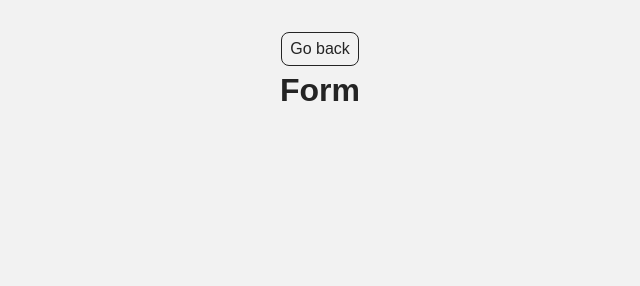
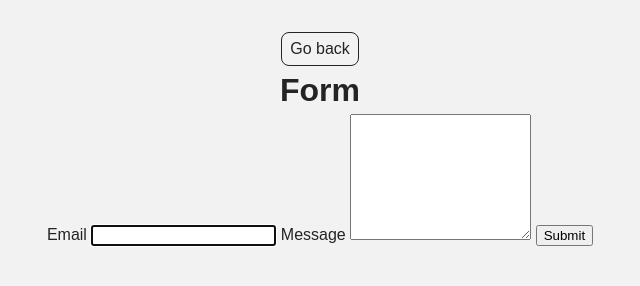
Before and after one commit to Yaremchuk-Sergey/goit-js-hw-09, a plain HTML site: page 2-form.html in a window 1280 px wide. Shown: the whole page, without its empty margins (320-960 px from the left). Drawn offline with Linux system fonts and the light colour scheme.

Commit message:
Deploying to gh-pages from @ Yaremchuk-Sergey/goit-js-hw-09@08ca4904ee5eb23f60b441f1eb4dac501d835b0a 🚀

```diff
--- a/2-form.html
+++ b/2-form.html
@@ -5,7 +5,8 @@
     <meta http-equiv="X-UA-Compatible" content="IE=edge" />
     <meta name="viewport" content="width=device-width, initial-scale=1.0" />
     <title>Form</title>
-    <script type="module" crossorigin src="/goit-js-hw-09/assets/modulepreload-polyfill-B5Qt9EMX.js"></script>
+    <script type="module" crossorigin src="/goit-js-hw-09/2-form.js"></script>
+    <link rel="modulepreload" crossorigin href="/goit-js-hw-09/assets/modulepreload-polyfill-B5Qt9EMX.js">
     <link rel="stylesheet" crossorigin href="/goit-js-hw-09/assets/styles-BAOjq2uN.css">
   </head>
   <body>
@@ -14,6 +15,17 @@
         <a class="back-link" href="./index.html">Go back</a>
         <h1 class="main-title">Form</h1>
       </div>
+      <form class="feedback-form" autocomplete="off">
+        <label>
+          Email
+          <input type="email" name="email" autofocus />
+        </label>
+        <label>
+          Message
+          <textarea name="message" rows="8"></textarea>
+        </label>
+        <button type="submit">Submit</button>
+      </form>
     </main>
   </body>
 </html>
--- /dev/null
+++ b/2-form.js
@@ -0,0 +1,2 @@
+import"./assets/modulepreload-polyfill-B5Qt9EMX.js";/* empty css                      */const e={email:"",message:""},m="feedback-form-state",a=document.querySelector(".feedback-form");a.addEventListener("input",t=>{const{name:s,value:o}=t.target;s in e&&(e[s]=o,localStorage.setItem(m,JSON.stringify(e)))});const r=localStorage.getItem(m);if(r){const t=JSON.parse(r);e.email=t.email||"",e.message=t.message||"",a.elements.email.value=e.email}a.addEventListener("submit",t=>{if(t.preventDefault(),e.email.trim()===""||e.message.trim()===""){alert("Будь ласка, заповніть усі поля");return}console.log(e),localStorage.removeItem(m),e.email="",e.message="",a.reset()});
+//# sourceMappingURL=2-form.js.map
```
Also changed, not shown: 1 other file.
